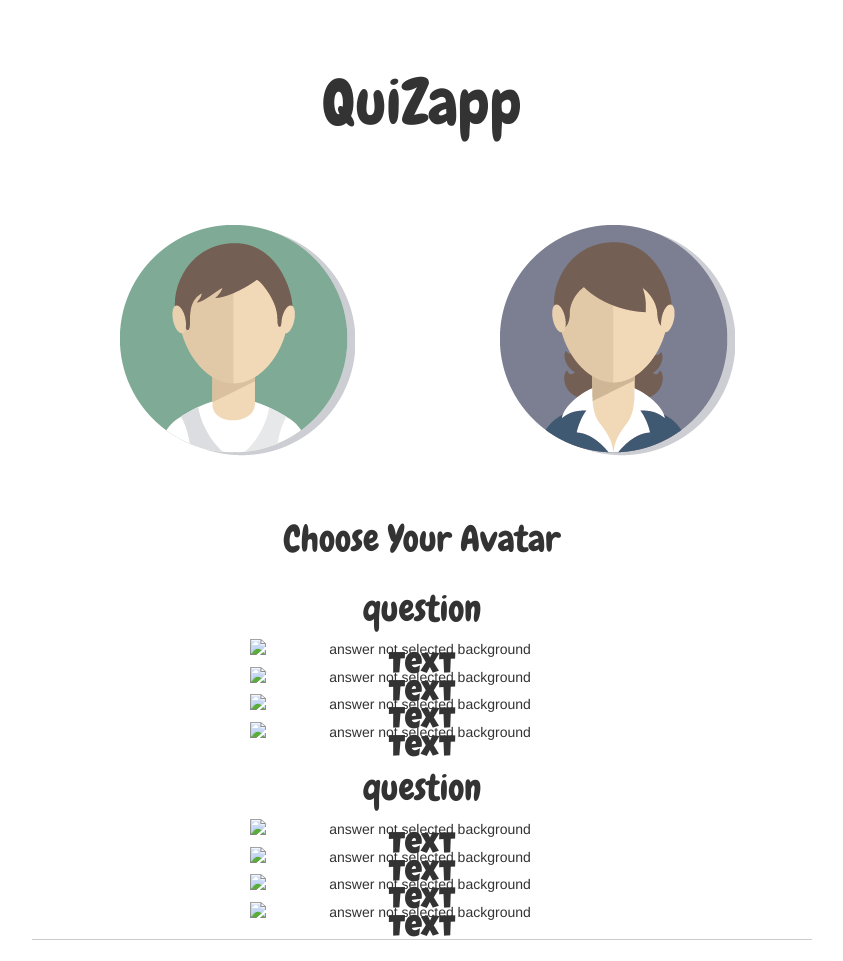
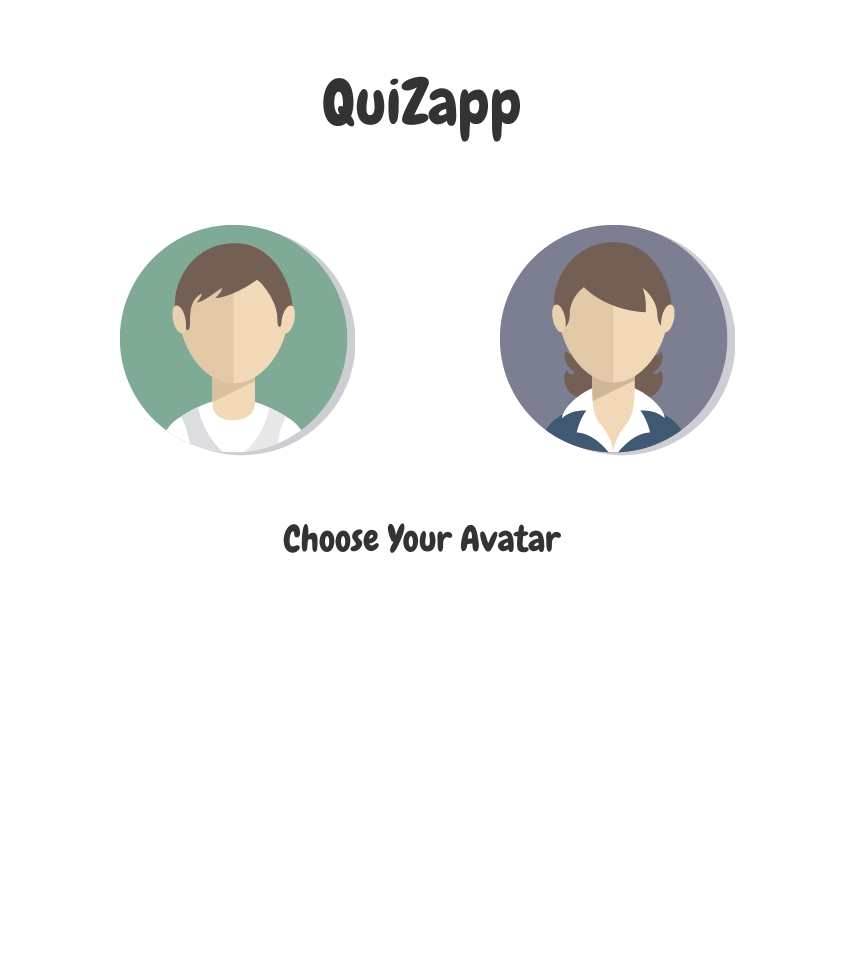
Before and after one commit to AndrewCer/quizApp, a plain HTML site: page index.html in a window 1280 px wide. Shown: the top 961 px of the page, without its empty margins (218-1061 px from the left). After the commit the page ends 800 px from the top, so only its background shows below. Drawn offline with nearby package versions, Linux system fonts and the light colour scheme.

Commit message:
code cleanup

```diff
--- a/templates/welcome.html
+++ b/templates/welcome.html
@@ -19,64 +19,3 @@
     <h1 class="ftt">Choose Your Avatar</h1>
   </div>
 </div>
-
-<div class="row">
-  <div class="col-md-8 col-md-offset-2">
-    <h1>question</h1>
-    <div class="card text-center col-md-6 col-md-offset-3" role="button">
-      <img class="img-responsive" src="assets/answer-unselected.png" alt="answer not selected background">
-      <div class="caption">
-        <p>Text</p>
-      </div>
-    </div>
-    <div class="card text-center col-md-6 col-md-offset-3" role="button">
-      <img class="img-responsive" src="assets/answer-unselected.png" alt="answer not selected background">
-      <div class="caption">
-        <p>Text</p>
-      </div>
-    </div>
-    <div class="card text-center col-md-6 col-md-offset-3" role="button">
-      <img class="img-responsive" src="assets/answer-unselected.png" alt="answer not selected background">
-      <div class="caption">
-        <p>Text</p>
-      </div>
-    </div>
-    <div class="card text-center col-md-6 col-md-offset-3" role="button">
-      <img class="img-responsive" src="assets/answer-unselected.png" alt="answer not selected background">
-      <div class="caption">
-        <p>Text</p>
-      </div>
-    </div>
-  </div>
-
-</div>
-
-<div class="row">
-  <div class="col-md-8 col-md-offset-2 separator">
-    <h1>question</h1>
-    <div class="card text-center col-md-6 col-md-offset-3" role="button">
-      <img class="img-responsive" src="assets/answer-unselected.png" alt="answer not selected background">
-      <div class="caption">
-        <p>Text</p>
-      </div>
-    </div>
-    <div class="card text-center col-md-6 col-md-offset-3" role="button">
-      <img class="img-responsive" src="assets/answer-unselected.png" alt="answer not selected background">
-      <div class="caption">
-        <p>Text</p>
-      </div>
-    </div>
-    <div class="card text-center col-md-6 col-md-offset-3" role="button">
-      <img class="img-responsive" src="assets/answer-unselected.png" alt="answer not selected background">
-      <div class="caption">
-        <p>Text</p>
-      </div>
-    </div>
-    <div class="card text-center col-md-6 col-md-offset-3" role="button">
-      <img class="img-responsive" src="assets/answer-unselected.png" alt="answer not selected background">
-      <div class="caption">
-        <p>Text</p>
-      </div>
-    </div>
-  </div>
-</div>
```
